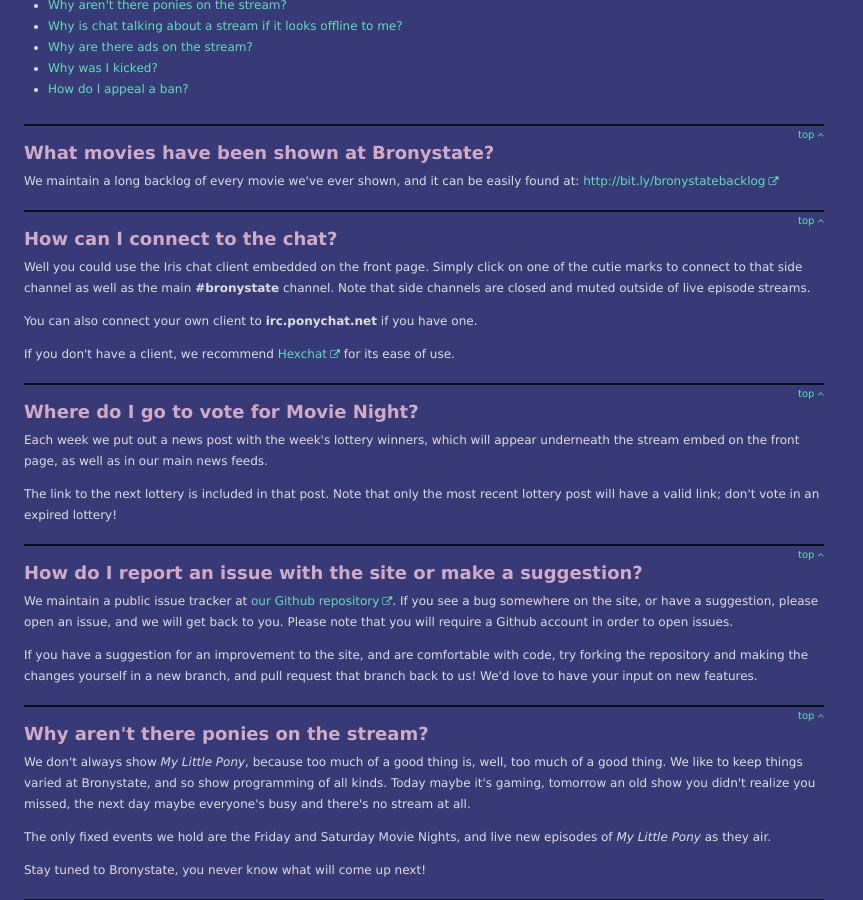
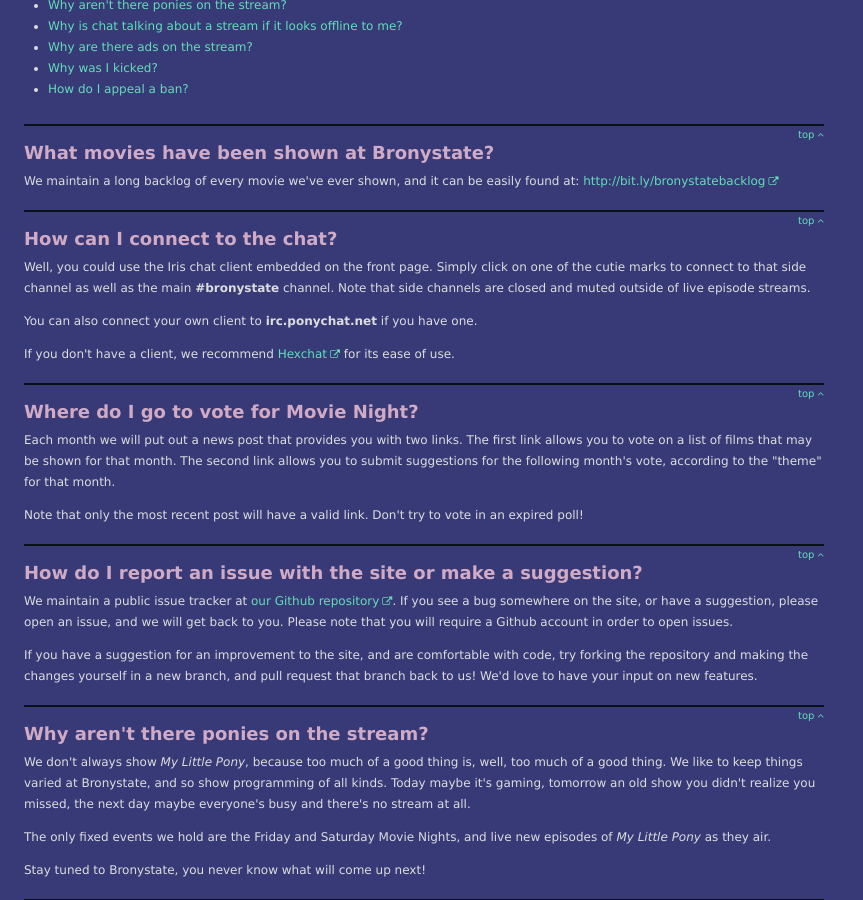
Before and after one commit to Bronystate/brstv3, a Jekyll site: the page built from index_help.md, in a window 1280 px wide and 900 px high, scrolled down 445 px. Shown: the whole window, without its empty margins (0-863 px from the left). Built offline with Jekyll 4.4.1, drawn with Linux system fonts in a browser that asks for light colours; nearby versions of some CDN libraries; our own code applies the rules of GitHub Pages for plain Markdown files.

Commit message:
Update help-page.yml

```diff
--- a/_data/help-page.yml
+++ b/_data/help-page.yml
@@ -24,7 +24,7 @@
 - i: howto-IRC
   q: How can I connect to the chat?
   a: |
-    Well you could use the Iris chat client embedded on the front page. Simply
+    Well, you could use the Iris chat client embedded on the front page. Simply
     click on one of the cutie marks to connect to that side channel as well as
     the main **#bronystate** channel. Note that side channels are closed and
     muted outside of live episode streams.
@@ -38,13 +38,13 @@
 - i: howto-lottery
   q: Where do I go to vote for Movie Night?
   a: |
-    Each week we put out a news post with the week's lottery winners, which will
-    appear underneath the stream embed on the front page, as well as in our main
-    news feeds.
+    Each month we will put out a news post that provides you with two links.  The first link
+    allows you to vote on a list of films that may be shown for that month.  The second
+    link allows you to submit suggestions for the following month's vote, according to the
+    "theme" for that month.
 
-    The link to the next lottery is included in that post. Note that only the
-    most recent lottery post will have a valid link; don't vote in an expired
-    lottery!
+    Note that only the most recent post will have a valid link.  Don't try to vote in an
+    expired poll!
 
 - i: issue-reporting
   q: How do I report an issue with the site or make a suggestion?
```
